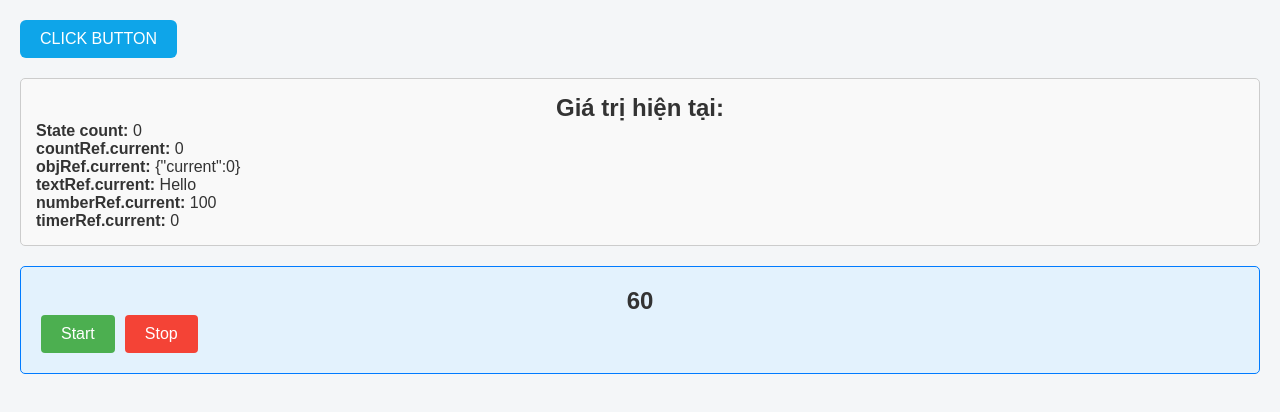
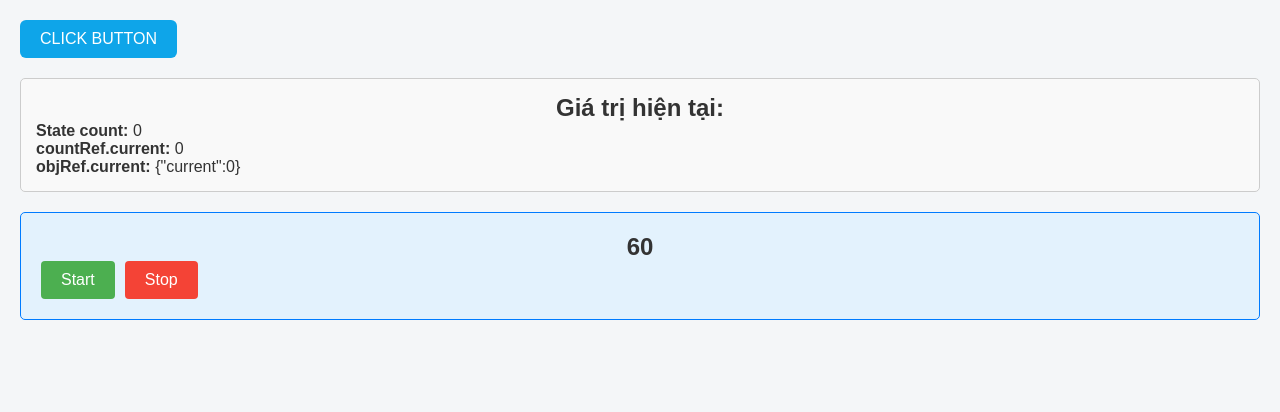
Before and after one commit to PeanutEz/BTVN_03_React_03, a React (Vite) app: page /demo-useref in a window 1280 px wide. Shown: the top 412 px of the page. Built offline with nearby package versions, Linux system fonts and the light colour scheme.

Commit message:
xoa dong thua

```diff
--- a/src/pages/UseRef_Demo.tsx
+++ b/src/pages/UseRef_Demo.tsx
@@ -79,9 +79,6 @@ function UseRef_Demo() {
                 <p><strong>State count:</strong> {displayData.count}</p>
                 <p><strong>countRef.current:</strong> {displayData.countRef}</p>
                 <p><strong>objRef.current:</strong> {JSON.stringify(displayData.obj)}</p>
-                <p><strong>textRef.current:</strong> {displayData.textRef}</p>
-                <p><strong>numberRef.current:</strong> {displayData.numberRef}</p>
-                <p><strong>timerRef.current:</strong> {displayData.timerRef}</p>
             </div>
 
             <div style={{ padding: '20px', border: '1px solid #007bff', borderRadius: '5px', backgroundColor: '#e3f2fd' }}>
```
